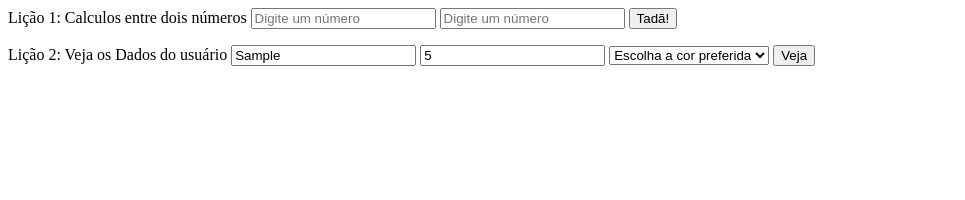
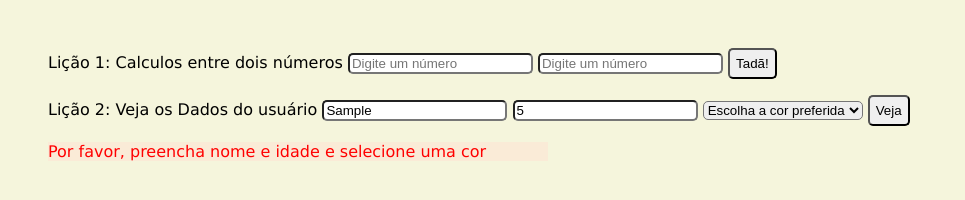
Before and after one commit to Daianebs/DesafiosJavascript, a plain HTML site: page index.html in a window 1280 px wide. Both pictures are taken after typing "Sample", "5" into the empty fields and a click on the button "Veja". Shown: the whole page, without its empty margins (0-965 px from the left). Drawn offline with Linux system fonts and the light colour scheme.

Commit message:
✨Feat: mensagem de errona lição 2. 💄Style: adicionado CSS à pág

```diff
--- a/exercicio1.js
+++ b/exercicio1.js
@@ -1,7 +1,7 @@
     const formNumeros = document.getElementById("conta");
     const entradaNumeroA = document.getElementById("inputNumeroA");
     const entradaNumeroB = document.getElementById("inputNumeroB");
-    const paragrafoMensagem = document.getElementById("mensagem");
+    const paragrafoMensagem = document.getElementById("erro1");
     const paragrafoSoma = document.getElementById("soma");
     const paragrafoSubtracao = document.getElementById("subtracao");
     const paragrafoMultiplicacao = document.getElementById("multiplicacao");
--- a/exercicio2.js
+++ b/exercicio2.js
@@ -10,11 +10,12 @@ const validarDados = () => {
   const nome = document.getElementById("nome").value;
   const idade = document.getElementById("idade").value;
   const cor = document.getElementById("cor").value;
-
+  const paragrafoMensagem = document.getElementById("erro2");
   if (nome === "" || idade === "" || cor === "") {
-    alert("Por favor, preencha todos os campos");
+    paragrafoMensagem.textContent = "Por favor, preencha nome e idade e selecione uma cor";
     return;
   }
+  paragrafoMensagem.textContent = "";
   imprimirDadosPessoais(nome, idade, cor);
   // Restante da lógica de validação, se necessário
 };
--- a/index.html
+++ b/index.html
@@ -26,8 +26,8 @@
       <!-- step: aceita numeros decimais -->
       <button type="submit">Tadã!</button>
     </form>
-    <div>
-      <p id="mensagem" style="color: red"></p>
+    <div id="licao1">
+      <p class="mensagemErro" id="erro1" style="color: red"></p>
       <p id="soma"></p>
       <p id="subtracao"></p>
       <p id="multiplicacao"></p>
@@ -56,6 +56,7 @@
       <button id="buttonDadosP" type="submit">Veja</button>
     </form>
     <div id="campoPessoal">
+      <p class="mensagemErro" id="erro2" style="color: red"></p>
       <p id="pNome"></p>
       <p id="pIdade"></p>
       <p id="pCor"></p>
--- a/style.css
+++ b/style.css
@@ -1,3 +1,21 @@
+body {
+  margin: 3em;
+  background-color: beige;
+  font-family: 'Lucida Sans', 'Lucida Sans Regular', 'Lucida Grande', 'Lucida Sans Unicode', Geneva, Verdana, sans-serif;
+}
+#licao1, #campoPessoal {
+  background-color: antiquewhite;
+  max-width: 500px;
+}
+input,
+select {
+  border-radius: 5px;
+}
+button{
+  border-radius: 5px;
+  padding: 6px;
+}
+
 select option {
   margin: 40px;
   padding: 10px;
```
